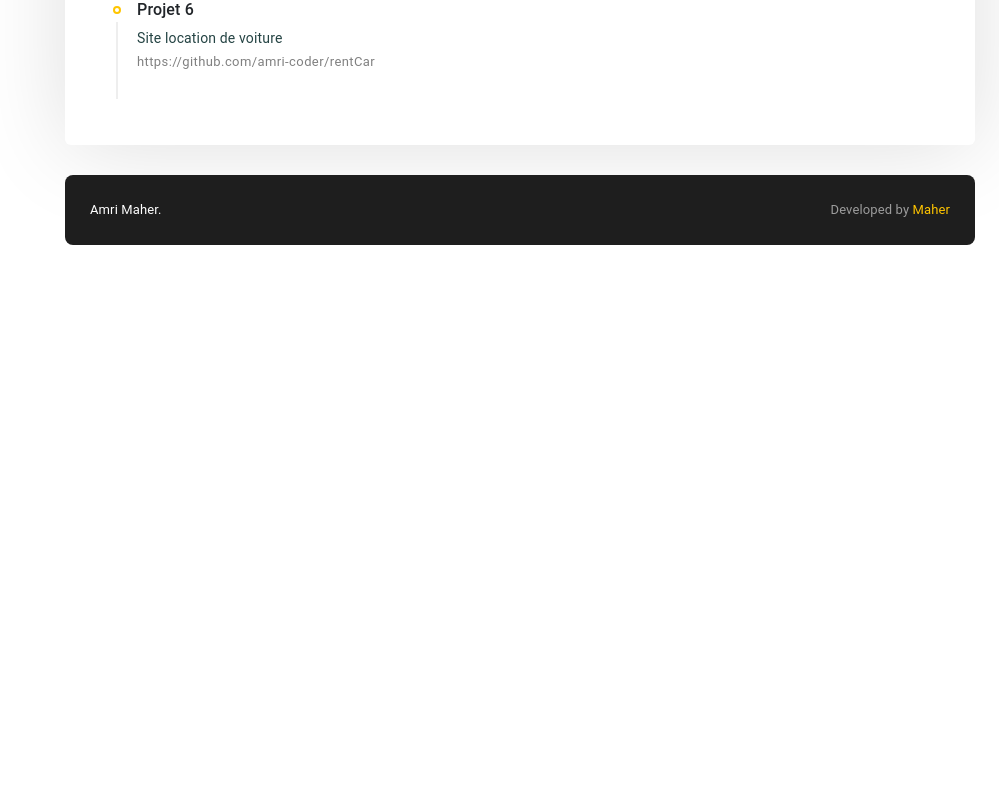
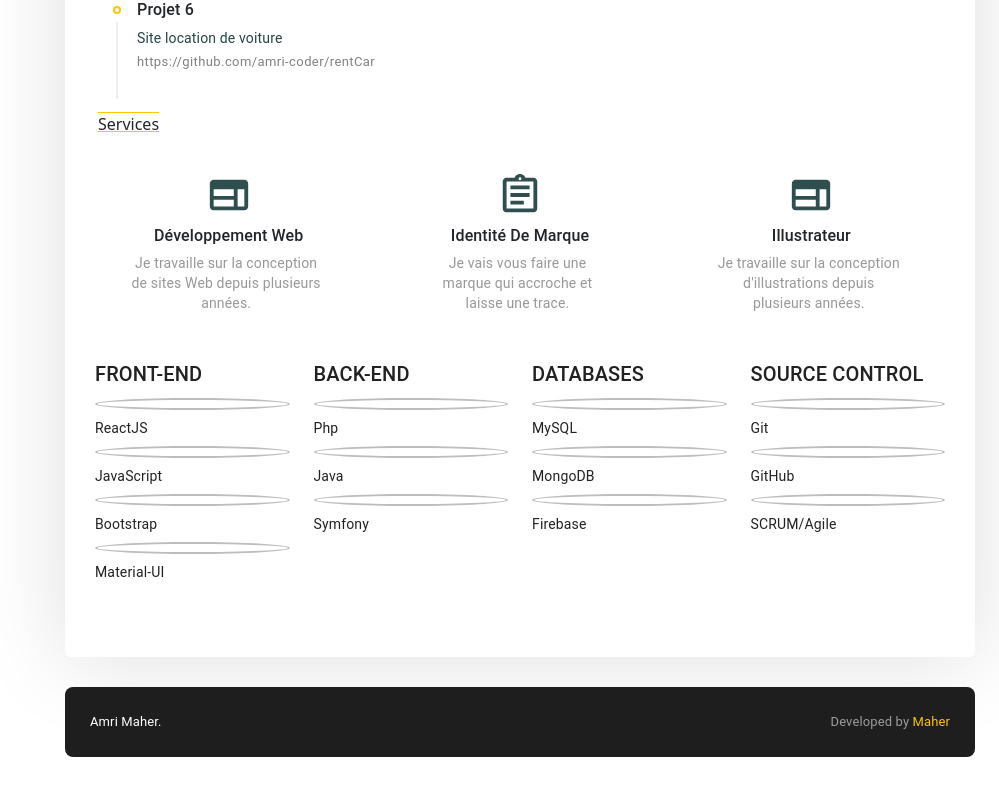
Before and after one commit to amri-coder/portfolioMaher, a React (Create React App) app: page / in a window 1280 px wide. Shown: the part 1110-1895 px from the top of the page, without its empty margins (281-1280 px from the left). Before the commit the page ends 1383 px from the top, so only its background shows below. Built offline with nearby package versions, Linux system fonts and the light colour scheme.

Commit message:
projet site web perso

```diff
--- a/src/pages/Resume/Resume.css
+++ b/src/pages/Resume/Resume.css
@@ -24,3 +24,47 @@
 
 }
 /* fin de Timeline section */
+
+/* section services */
+.service {
+    height: 100%;
+    text-align: center;
+
+}
+.service .service_title{
+    font-size: 16px !important;
+    font-weight: 500 !important;
+    line-height: 35px !important;
+    text-align: center !important;
+}
+.service .service_description {
+    color: #989898 !important;
+    border-color: var(--main-color) !important;
+    margin-right: 5px !important;
+    text-align: center !important;
+}
+.service_icon > .MuiSvgIcon-root {
+    font-size: 46px !important;
+    margin-left: 0 !important;
+    font-weight: 300 !important;
+    color: darkslategray !important;
+}
+
+/* fin section services */
+
+/* skills */
+.skill {
+
+}
+.skill .skill_title {
+
+}
+.skill .skill_description{
+
+}
+.skill .skill_description .timeline_dot{
+
+}
+
+
+/* fin skills */
--- a/src/pages/Resume/Resume.js
+++ b/src/pages/Resume/Resume.js
@@ -1,6 +1,6 @@
 import React from 'react'
 import CustomTimeline, {CustomTimelineSeparator} from '../../components/Timeline/Timeline';
-import {Grid, Typography} from '@material-ui/core'
+import {Grid, Icon, Paper, Typography} from '@material-ui/core'
 import './Resume.css'
 import resumeData from '../../utils/resumeData'
 import WorkIcon from '@material-ui/icons/Work';
@@ -88,13 +88,48 @@ const Resume = () => {
 
 
         {/* Services */}
-        <Grid container className='section'>
+        <Grid container className='section pb_45'>
+            <Grid item className='section_title mb_30'>
+                <span></span>
+                <h6 className='section_title_text'>Services</h6>
+            </Grid>
 
+            <Grid item xs={12}>
+                <Grid container spacing={3} justify='space-around'>
+                    {resumeData.services.map(service=>(
+                        <Grid item xs={12} sm={6} md={3}>
+                            <div className='service'>
+                                <Icon className='service_icon'>{service.icon}</Icon>
+                                <Typography className='service_title' variant='h6'>
+                                    {service.title}
+                                </Typography>
+                                <Typography className='service_description' variant='body2'>
+                                    {service.description}
+                                </Typography>
+                            </div>
+                        </Grid>
+                    ))}
+                </Grid>
+            </Grid>
         </Grid>
 
         {/* Skills */}
-        <Grid container className='section'>
-
+        <Grid container spacing={3} justify='space-between' className='section graybg pb_45'>
+                {resumeData.skills.map(skill=>(
+                    <Grid item xs={12} sm={6} md={3}>
+                        <Paper elevation={0} className='skill'>
+                            <Typography variant='h6' className='skills_title'>
+                                {skill.title}
+                            </Typography>
+                            {skill.description.map(element=>(
+                                <Typography variant='body2' className='skill_description'>
+                                    <TimelineDot variant={'outlined'} className='timeline_dot' />
+                                    {element}
+                                </Typography>
+                            ))}
+                        </Paper>
+                    </Grid>
+                ))}
         </Grid>
 
         {/* Contact */}
```
